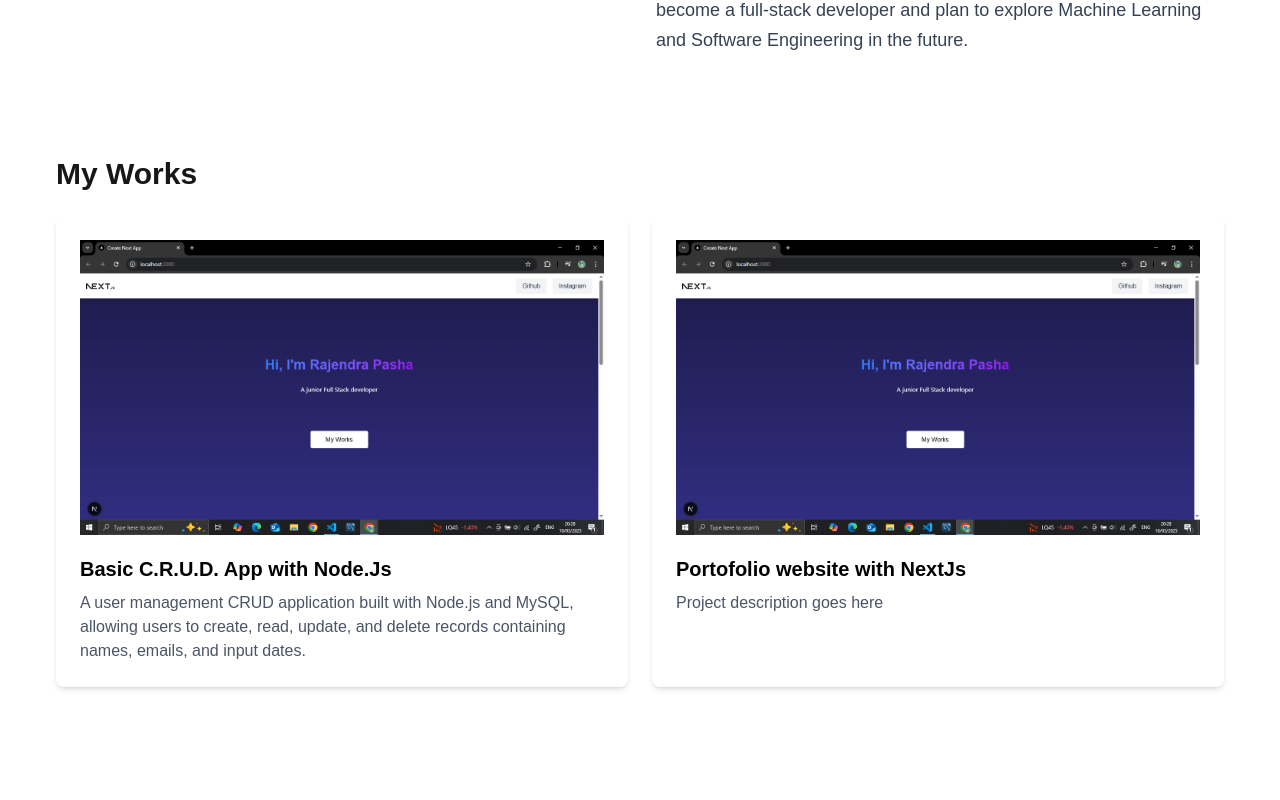
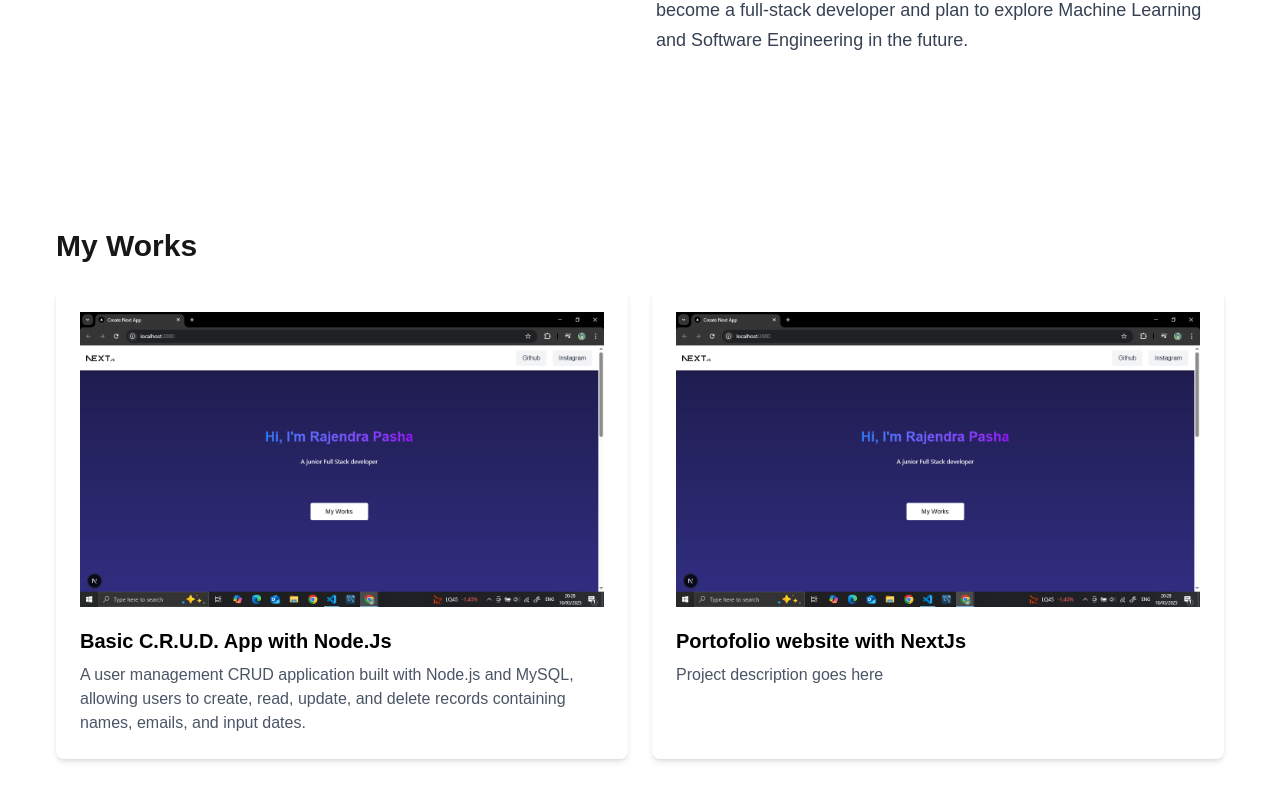
Before and after one commit to Vtolin/NextJs, a Next.js app: page / in a window 1280 px wide. Shown: the part 1106-1906 px from the top of the page. Before the commit the page ends 1841 px from the top, so only its background shows below. Built offline with nearby package versions, Linux system fonts and the light colour scheme.

Commit message:
im so done

```diff
--- a/app/components/components/Works.tsx
+++ b/app/components/components/Works.tsx
@@ -3,7 +3,7 @@ import Image from "next/image";
 
 const work = () => {
     return (
-        <section className="mb-16\" id="work">
+        <section className="mb-16 pt-18" id="work">
         <h2 className="text-3xl font-bold mb-6">My Works</h2>
         <div className="grid grid-cols-1 md:grid-cols-2 gap-6">
 
--- a/app/components/components/btns/Btn.tsx
+++ b/app/components/components/btns/Btn.tsx
@@ -5,14 +5,7 @@ const Btn = () => {
     const scrollToWork = (event: React.MouseEvent<HTMLButtonElement>) => {
         const section = document.getElementById("work");
         if (section) {
-            // Get the position of the element
-            const y = section.getBoundingClientRect().top + window.pageYOffset;
-
-            // Scroll to element minus 80px (or whatever offset you prefer)
-            window.scrollTo({
-                top: y - 80,
-                behavior: 'smooth'
-            });
+            section.scrollIntoView({ behavior: "smooth" });
         }
     }
     return (
```
